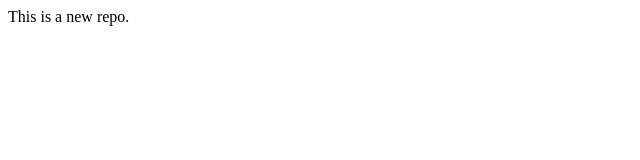
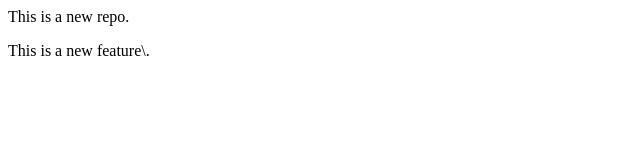
Before and after one commit to Parikshit-Sachapara/localrepo, a plain HTML site: page index.html in a window 1280 px wide. Shown: the whole page, without its empty margins (0-640 px from the left). Drawn offline with Linux system fonts and the light colour scheme.

Commit message:
Add New Feature

```diff
--- a/index.html
+++ b/index.html
@@ -1 +1,2 @@
 <p>This is a new repo.</p>
+<p>This is a new feature\.</p>
```
